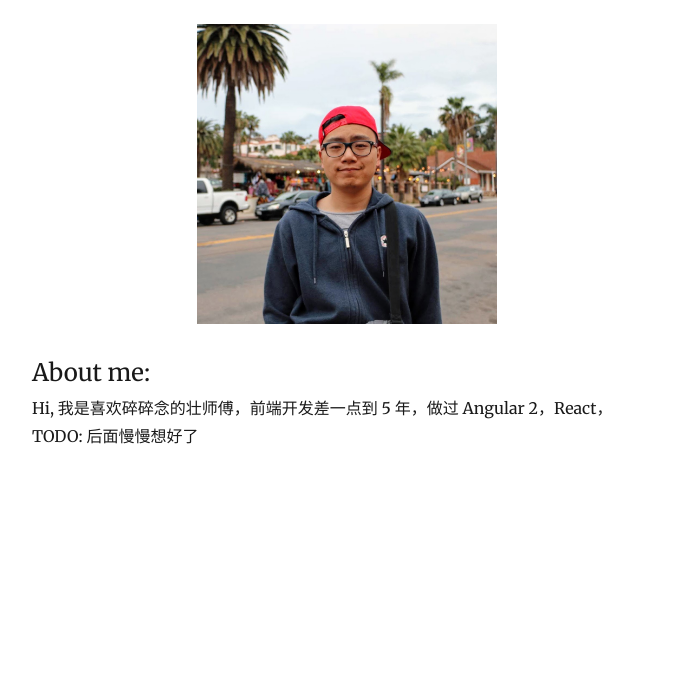
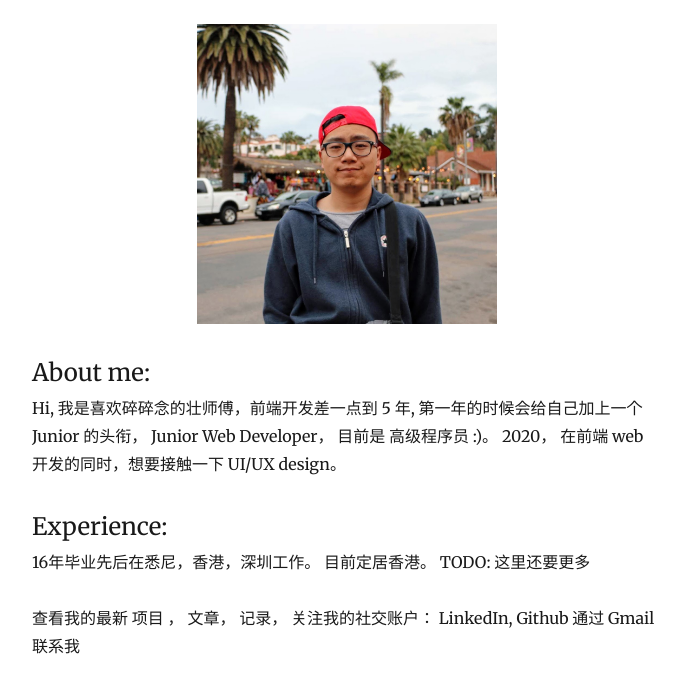
Before and after one commit to toozhuang/too-zhuang, a Gatsby site: page /about in a window 1280 px wide. Shown: the part 71-764 px from the top of the page, without its empty margins (293-977 px from the left). Built offline with nearby package versions, Linux system fonts and the light colour scheme; Gatsby itself is replaced by a stand-in of ours; some packages are replaced by stand-ins of ours.

Commit message:
add: 完成一个个人页面介绍的粗略布局

```diff
--- a/src/components/bio.js
+++ b/src/components/bio.js
@@ -6,7 +6,7 @@
  */
 
 import React from "react"
-import { useStaticQuery, graphql } from "gatsby"
+import {useStaticQuery, graphql, Link} from "gatsby"
 import Image from "gatsby-image"
 
 import { rhythm } from "../utils/typography"
@@ -63,7 +63,9 @@ const Bio = () => {
         }
       }
       >
-        <strong>{author.name}</strong> 的记录地
+        <Link to={'/about'}>
+          <strong>{author.name}</strong>
+        </Link> 的记录地
         <br></br><i>{author.summary}</i>
         {` `}
         {/*<a href={`https://twitter.com/${social.twitter}`}>*/}
--- a/src/pages/about.jsx
+++ b/src/pages/about.jsx
@@ -26,10 +26,23 @@ class AboutPage extends React.PureComponent {
                     <img src={MeImg} alt=""/>
                 </div>
                 <div className="about-me-title"> About me:</div>
-                <div className="about-me-content">
-                    Hi, 我是喜欢碎碎念的壮师傅，前端开发差一点到 5 年，做过 Angular 2，React，
-                    TODO: 后面慢慢想好了
+                <div className="description-me-content">
+                    Hi, 我是喜欢碎碎念的壮师傅，前端开发差一点到 5 年, 第一年的时候会给自己加上一个
+                    Junior 的头衔， Junior Web Developer， 目前是 高级程序员 :)。
+                    2020， 在前端 web 开发的同时，想要接触一下 UI/UX design。
                 </div>
+                <br></br>
+                <div className="about-me-title"> Experience:</div>
+                <div className="experience-me-content">
+                    16年毕业先后在悉尼，香港，深圳工作。 目前定居香港。
+                    TODO: 这里还要更多
+                </div>
+
+                <br></br>
+
+                查看我的最新 项目 ， 文章， 记录，
+                关注我的社交账户： LinkedIn, Github
+                通过 Gmail 联系我
             </Layout>
         )
     }
--- a/src/pages/index.js
+++ b/src/pages/index.js
@@ -15,9 +15,7 @@ const BlogIndex = ({data, location}) => {
             <SEO title="All posts"/>
             <Bio/>
             {/* todo: 在这里 添加 一个 navigation */}
-            <Link to={'/about'}>
-                About meeeee
-            </Link>
+
             {posts.map(({node}) => {
                 const title = node.frontmatter.title || node.fields.slug
                 return (
```
